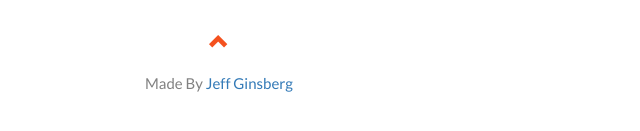
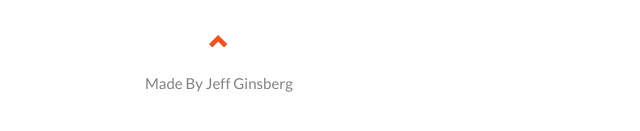
Before and after one commit to the-ginsberg/Summit_Management_Website, a plain HTML site: page index.html in a window 1280 px wide. Shown: the part 3100-3231 px from the top of the page, 421-1061 px from the left. Drawn offline with nearby package versions, Linux system fonts and the light colour scheme; a web font is replaced by a local one.

Commit message:
Code Clean Up
Cleaned up code and removed Jeff Ginsberg Link.

```diff
--- a/index.html
+++ b/index.html
@@ -236,16 +236,6 @@
 <div class="jumbotron text-center">
   <h1 class="title-text">Summit Management</h1>
   <p class="title-text">a Breckenridge Property Manager</p>
-
-  <!--<form>
-    <div class="input-group">
-      <input type="email" class="form-control" size="50" placeholder="Email Address" required>
-      <div class="input-group-btn">
-        <button type="button" class="btn btn-danger">Subscribe</button>
-      </div>
-    </div>
-  </form> -->
-
 </div>
 
 <!-- Container (About Section) -->
@@ -262,21 +252,6 @@
     </div>
   </div>
 </div>
-<!--
-<div class="container-fluid bg-grey">
-  <div class="row">
-    <div class="col-sm-4">
-      <span class="glyphicon glyphicon-globe logo slideanim"></span>
-    </div>
-    <div class="col-sm-8">
-      <h2>Our Values</h2><br>
-      <h4><strong>MISSION:</strong> Our mission lorem ipsum dolor sit amet, consectetur adipiscing elit, sed do eiusmod tempor incididunt ut labore et dolore magna aliqua. Ut enim ad minim veniam, quis nostrud exercitation ullamco laboris nisi ut aliquip ex ea commodo consequat.</h4><br>
-      <p><strong>VISION:</strong> Our vision Lorem ipsum dolor sit amet, consectetur adipiscing elit, sed do eiusmod tempor incididunt ut labore et dolore magna aliqua. Ut enim ad minim veniam, quis nostrud exercitation ullamco laboris nisi ut aliquip ex ea commodo consequat.
-      Lorem ipsum dolor sit amet, consectetur adipiscing elit, sed do eiusmod tempor incididunt ut labore et dolore magna aliqua. Ut enim ad minim veniam, quis nostrud exercitation ullamco laboris nisi ut aliquip ex ea commodo consequat.</p>
-    </div>
-  </div>
-</div>
--->
 <!-- Container (Services Section) -->
 <div id="services" class="container-fluid text-center">
   <h2>SERVICES</h2>
@@ -316,73 +291,6 @@
       <h4 style="color:#303030;">Value</h4>
       <p>Due to our low overhead and hands on attitude we are capable of putting more money back into our clients pockets.</p>
     </div>
-  </div>
-</div>
-<!--
-<!-- Container (Portfolio Section) -->
-	<!--
-<div id="portfolio" class="container-fluid text-center bg-grey">
-  <h2>Portfolio</h2><br>
-  <h4>What we have created</h4>
-  <div class="row text-center slideanim">
-    <div class="col-sm-4">
-      <div class="thumbnail">
-        <img src="paris.jpg" alt="Paris" width="400" height="300">
-        <p><strong>Paris</strong></p>
-        <p>Yes, we built Paris</p>
-      </div>
-    </div>
-    <div class="col-sm-4">
-      <div class="thumbnail">
-        <img src="newyork.jpg" alt="New York" width="400" height="300">
-        <p><strong>New York</strong></p>
-        <p>We built New York</p>
-      </div>
-    </div>
-    <div class="col-sm-4">
-      <div class="thumbnail">
-        <img src="sanfran.jpg" alt="San Francisco" width="400" height="300">
-        <p><strong>San Francisco</strong></p>
-        <p>Yes, San Fran is ours</p>
-      </div>
-    </div>
-  </div><br>
-
-  <h2>What our customers say</h2>
-  <div id="myCarousel" class="carousel slide text-center" data-ride="carousel">
-	-->
-    <!-- Indicators -->
-	<!--
-    <ol class="carousel-indicators">
-      <li data-target="#myCarousel" data-slide-to="0" class="active"></li>
-      <li data-target="#myCarousel" data-slide-to="1"></li>
-      <li data-target="#myCarousel" data-slide-to="2"></li>
-    </ol>
-
-    <!-- Wrapper for slides -->
-	<!--
-    <div class="carousel-inner" role="listbox">
-      <div class="item active">
-        <h4>"This company is the best. I am so happy with the result!"<br><span>Michael Roe, Vice President, Comment Box</span></h4>
-      </div>
-      <div class="item">
-        <h4>"One word... WOW!!"<br><span>John Doe, Salesman, Rep Inc</span></h4>
-      </div>
-      <div class="item">
-        <h4>"Could I... BE any more happy with this company?"<br><span>Chandler Bing, Actor, FriendsAlot</span></h4>
-      </div>
-    </div>
-
-    <!-- Left and right controls -->
-	<!--
-    <a class="left carousel-control" href="#myCarousel" role="button" data-slide="prev">
-      <span class="glyphicon glyphicon-chevron-left" aria-hidden="true"></span>
-      <span class="sr-only">Previous</span>
-    </a>
-    <a class="right carousel-control" href="#myCarousel" role="button" data-slide="next">
-      <span class="glyphicon glyphicon-chevron-right" aria-hidden="true"></span>
-      <span class="sr-only">Next</span>
-    </a>
   </div>
 </div>
 
@@ -467,22 +375,6 @@
     </div>
 	<div class="col-sm-4">
 	  </div>
-  <!--  <div class="col-sm-7 slideanim">
-      <div class="row">
-        <div class="col-sm-6 form-group">
-          <input class="form-control" id="name" name="name" placeholder="Name" type="text" required>
-        </div>
-        <div class="col-sm-6 form-group">
-          <input class="form-control" id="email" name="email" placeholder="Email" type="email" required>
-        </div>
-      </div>
-      <textarea class="form-control" id="comments" name="comments" placeholder="Comment" rows="5"></textarea><br>
-      <div class="row">
-        <div class="col-sm-12 form-group">
-          <button class="btn btn-default pull-right" type="submit">Send</button>
-        </div>
-      </div>
-    </div> -->
   </div>
 </div>
 
@@ -491,7 +383,7 @@
   <a href="#myPage" title="To Top">
     <span class="glyphicon glyphicon-chevron-up"></span>
   </a>
-  <p>Made By <a href="https://www.youtube.com/trammie65" title="Visit Jeff's Youtube">Jeff Ginsberg</a></p>
+  <p>Made By <!-- <a href="https://www.youtube.com/trammie65" title="Visit Jeff's Youtube"> -->Jeff Ginsberg <!-- </a> --></p>
 </footer>
 
 <script>
```
